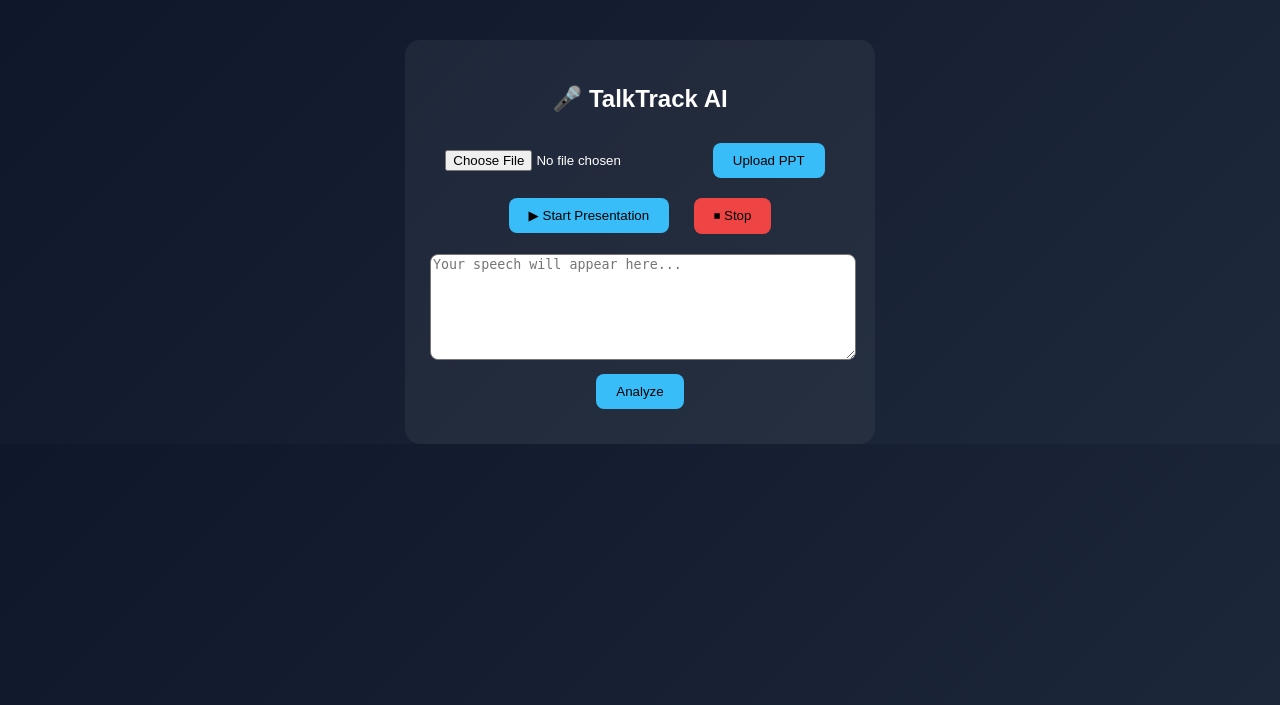
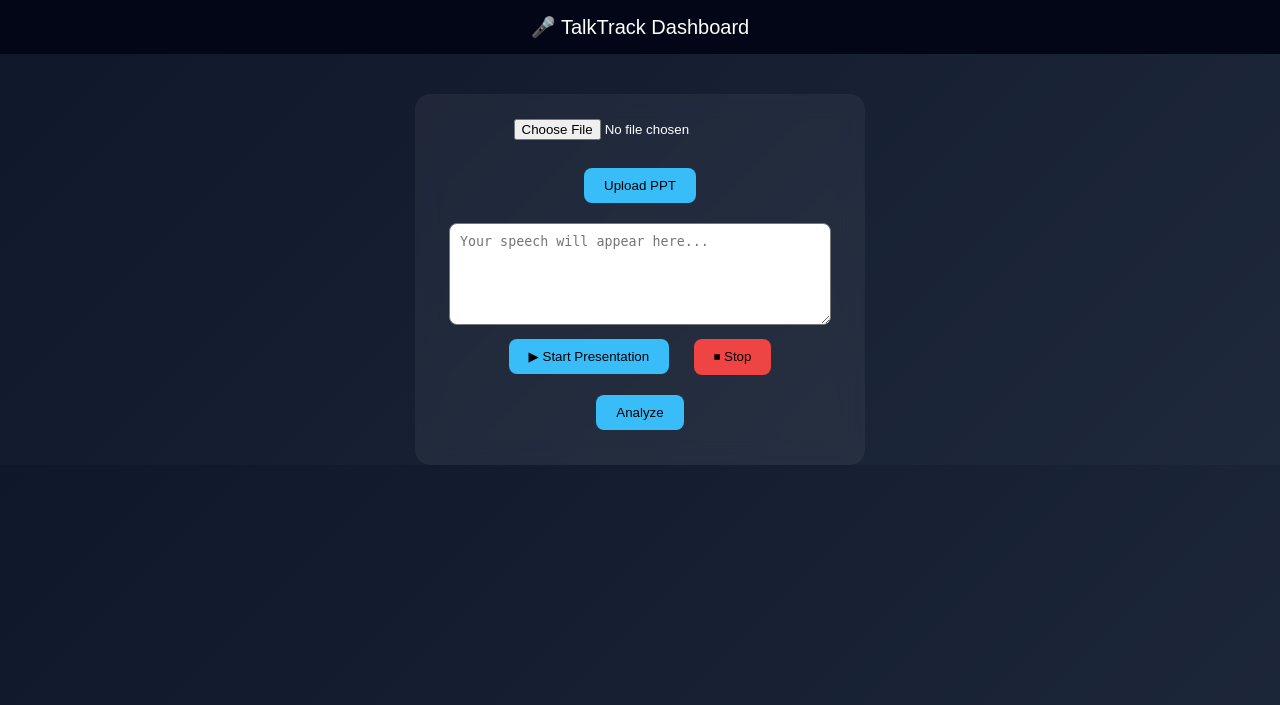
Before and after one commit to ejjigirikavya/TalkTrack, a Flask app: page /dashboard in a window 1280 px wide. Shown: the top 705 px of the page. Run offline with Flask 3, Linux system fonts and the light colour scheme.

Commit message:
Added speech recognition and dashboard UI

```diff
--- a/app.py
+++ b/app.py
@@ -2,6 +2,7 @@ from flask import Flask, render_template, request, redirect
 import sqlite3
 from pptx import Presentation
 import difflib
+import time
 
 app = Flask(__name__)
 
@@ -21,6 +22,7 @@ def init_db():
     conn.commit()
     conn.close()
 
+
 # ---------- PPT TEXT ----------
 def extract_ppt_text(file):
     prs = Presentation(file)
@@ -33,6 +35,7 @@ def extract_ppt_text(file):
 
     return text
 
+
 # ---------- ANALYSIS ----------
 filler_words = ["um", "uh", "like", "you know", "basically", "and", "that"]
 
@@ -44,10 +47,10 @@ def count_fillers(text):
     words = text.lower().split()
     return sum(word in filler_words for word in words)
 
-def analyze_speech(text):
+def analyze_speech(text, duration):
     words = text.split()
-    wpm = len(words) / 1  # assume 1 minute
-    pauses = max(0, int(len(words) * 0.1))
+    wpm = len(words) / (duration / 60) if duration > 0 else 0
+    pauses = max(0, int(duration - (len(words) * 0.5)))
     fillers = count_fillers(text)
     return fillers, wpm, pauses
 
@@ -80,18 +83,65 @@ def generate_ai_feedback(acc, fillers, wpm, pauses):
 
     return feedback
 
+
 # ---------- ROUTES ----------
+
 @app.route('/')
 def home():
     return render_template('index.html')
+
+
+@app.route('/login', methods=['GET', 'POST'])
+def login():
+    if request.method == 'POST':
+        username = request.form['username']
+        password = request.form['password']
+
+        conn = sqlite3.connect("users.db")
+        cur = conn.cursor()
+
+        cur.execute("SELECT * FROM users WHERE username=? AND password=?", (username, password))
+        user = cur.fetchone()
+
+        conn.close()
+
+        if user:
+            return redirect('/dashboard')
+        else:
+            return render_template('index.html', error="Invalid Credentials")
+
+    return render_template('index.html')
+
 
 @app.route('/signup')
 def signup():
     return render_template('signup.html')
 
+
+@app.route('/register', methods=['POST'])
+def register():
+    username = request.form['username']
+    password = request.form['password']
+
+    conn = sqlite3.connect("users.db")
+    cur = conn.cursor()
+
+    cur.execute("SELECT * FROM users WHERE username=?", (username,))
+    if cur.fetchone():
+        conn.close()
+        return render_template('signup.html', error="User already exists")
+
+    cur.execute("INSERT INTO users (username, password) VALUES (?, ?)", (username, password))
+    conn.commit()
+    conn.close()
+
+    return redirect('/')
+
+
 @app.route('/dashboard')
 def dashboard():
     return render_template('dashboard.html')
+
 
 @app.route('/upload', methods=['POST'])
 def upload():
@@ -99,18 +149,23 @@ def upload():
     file.save("uploaded.pptx")
     return redirect('/dashboard')
 
-# 🔥 MAIN ANALYSIS ROUTE
+
+# ---------- MAIN ANALYSIS ----------
 @app.route('/analyze', methods=['POST'])
 def analyze():
     spoken_text = request.form['text']
 
-    ppt_text = extract_ppt_text("uploaded.pptx")
-
     if len(spoken_text.strip()) == 0:
         return render_template('dashboard.html', error="No speech detected!", done=False)
 
+    start_time = time.time()
+
+    ppt_text = extract_ppt_text("uploaded.pptx")
+
+    duration = time.time() - start_time
+
     accuracy = calculate_accuracy(ppt_text, spoken_text)
-    fillers, wpm, pauses = analyze_speech(spoken_text)
+    fillers, wpm, pauses = analyze_speech(spoken_text, duration)
     feedback = generate_ai_feedback(accuracy, fillers, wpm, pauses)
 
     return render_template(
@@ -124,6 +179,7 @@ def analyze():
         done=True
     )
 
+
 # ---------- RUN ----------
 if __name__ == '__main__':
     init_db()
--- a/templates/dashboard.html
+++ b/templates/dashboard.html
@@ -12,15 +12,22 @@ body {
     text-align: center;
 }
 
+header {
+    background: #020617;
+    padding: 15px;
+    font-size: 20px;
+}
+
 .container {
     margin-top: 40px;
 }
 
 .card {
     background: rgba(255,255,255,0.05);
+    backdrop-filter: blur(12px);
     padding: 25px;
     border-radius: 15px;
-    width: 420px;
+    width: 400px;
     margin: auto;
 }
 
@@ -33,15 +40,20 @@ button {
     cursor: pointer;
 }
 
+button:hover {
+    background:#0ea5e9;
+}
+
 .stop-btn {
     background: #ef4444;
 }
 
 textarea {
-    width: 100%;
-    height: 100px;
+    width: 90%;
+    height: 80px;
     margin-top: 10px;
     border-radius: 8px;
+    padding: 10px;
 }
 
 .result {
@@ -57,28 +69,41 @@ textarea {
 
 <body>
 
+<header>🎤 TalkTrack Dashboard</header>
+
 <div class="container">
 <div class="card">
 
-<h2>🎤 TalkTrack AI</h2>
-
+<!-- Upload PPT -->
 <form action="/upload" method="POST" enctype="multipart/form-data">
     <input type="file" name="ppt" required>
+    <br><br>
     <button>Upload PPT</button>
 </form>
 
+<!-- Speech Text -->
+<textarea id="speechText" name="text" placeholder="Your speech will appear here..."></textarea>
+
+<br>
+
+<!-- Start Button -->
 <button onclick="startSpeech()">▶ Start Presentation</button>
+
+<!-- Stop Button -->
 <button class="stop-btn" onclick="stopSpeech()">⏹ Stop</button>
 
+<!-- Analyze -->
 <form action="/analyze" method="POST">
-    <textarea id="speechText" name="text" placeholder="Your speech will appear here..."></textarea>
-    <button>Analyze</button>
+    <input type="hidden" name="text" id="hiddenText">
+    <button type="submit">Analyze</button>
 </form>
 
+<!-- Error -->
 {% if error %}
 <p class="error">{{ error }}</p>
 {% endif %}
 
+<!-- Results -->
 {% if done %}
 <div class="result">
 <hr>
@@ -104,36 +129,31 @@ textarea {
 
 <script>
 let recognition;
-let finalText = "";
+let finalTranscript = "";
 
 function startSpeech() {
     recognition = new (window.SpeechRecognition || window.webkitSpeechRecognition)();
-
     recognition.continuous = true;
-    recognition.interimResults = true;
 
     recognition.onresult = function(event) {
-        let interimText = "";
-
         for (let i = event.resultIndex; i < event.results.length; i++) {
-            let transcript = event.results[i][0].transcript;
-
-            if (event.results[i].isFinal) {
-                finalText += transcript + " ";
-            } else {
-                interimText += transcript;
-            }
+            finalTranscript += event.results[i][0].transcript;
         }
-
-        document.getElementById("speechText").value =
-            finalText + interimText;
+        document.getElementById("speechText").value = finalTranscript;
     };
 
     recognition.start();
 }
 
 function stopSpeech() {
-    recognition.stop();
+    if (recognition) {
+        recognition.stop();
+    }
+
+    document.getElementById("hiddenText").value =
+        document.getElementById("speechText").value;
+
+    alert("Recording stopped! Now click Analyze.");
 }
 </script>
 
```
